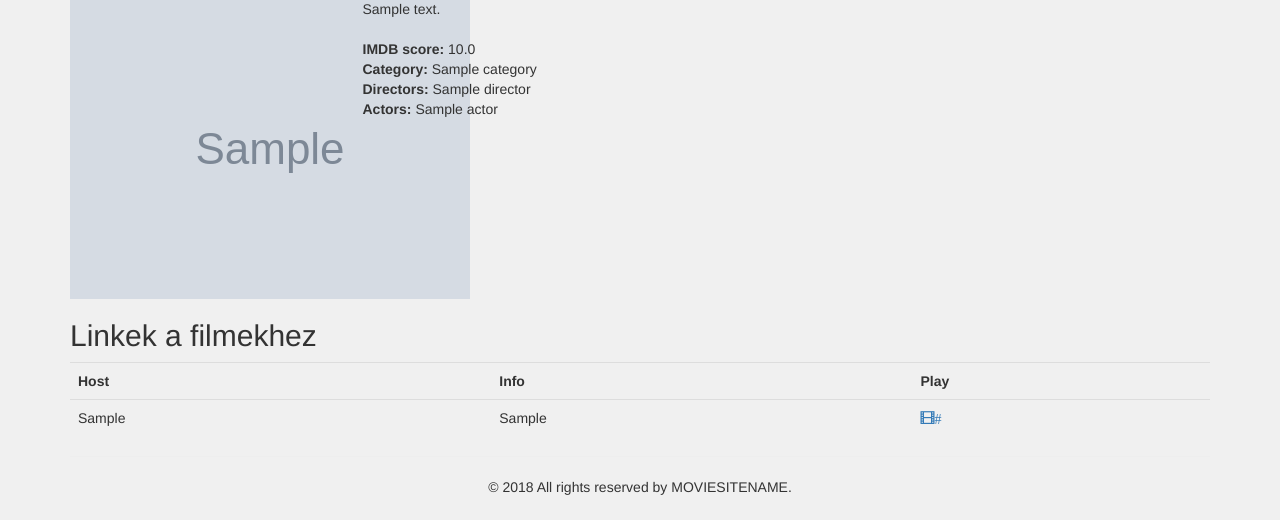
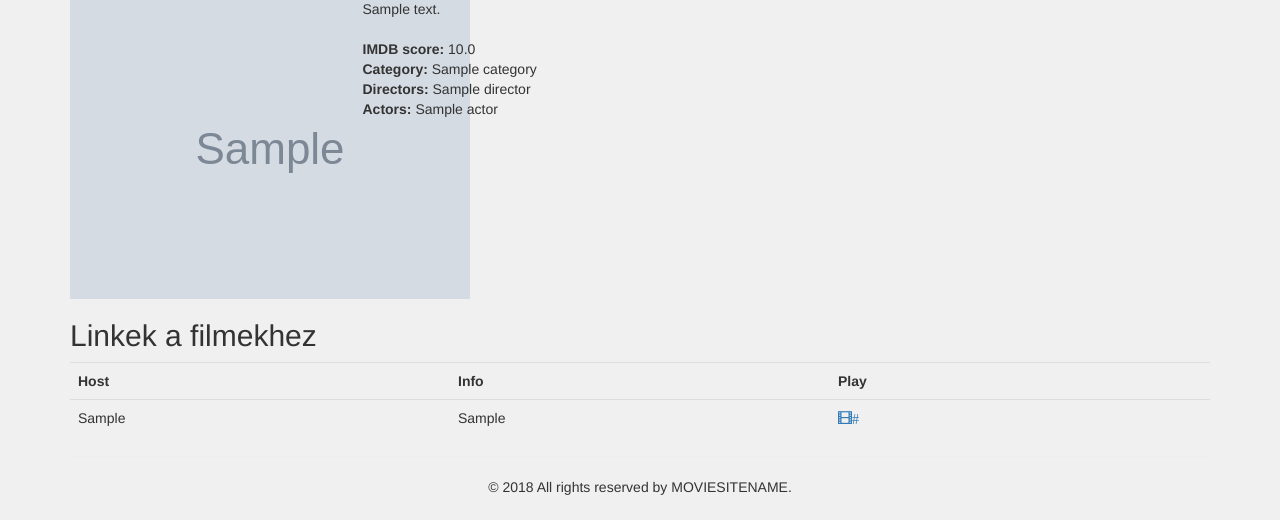
Before and after one commit to sooserno20/filmezz, a Django app: page /movie/1 in a window 1280 px wide. Shown: the part 280-800 px from the top of the page. Run offline with Django 3.2, Linux system fonts and the light colour scheme; tables that the repository leaves empty hold one stand-in row (values such as "Sample post"); grey boxes marked "Sample" are stand-in pictures; some libraries are stand-ins or nearby versions.

Commit message:
Span columns fully

```diff
--- a/core/templates/core/movie_detail.html
+++ b/core/templates/core/movie_detail.html
@@ -39,10 +39,10 @@
             </h2>
             <table class="table table-hover">
                 <tr>
-                    <th>Host</th>
-                    <th>Info</th>
+                    <th class="col-lg-4 col-md-4 col-sm-4 col-xs-12">Host</th>
+                    <th class="col-lg-4 col-md-4 col-sm-4 col-xs-12">Info</th>
 {#                    <th>Hibás link</th>#}
-                    <th>Play</th>
+                    <th class="col-lg-4 col-md-4 col-sm-4 col-xs-12">Play</th>
                 </tr>
                 {% for link in movie.links.all %}
                 <tr>
```
